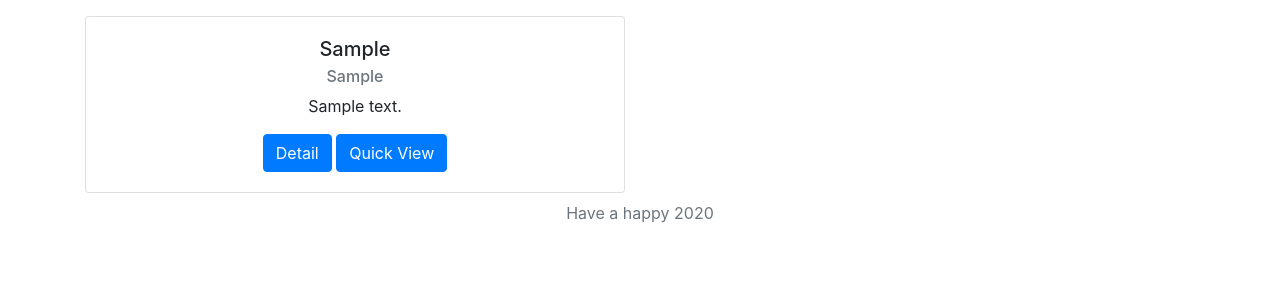
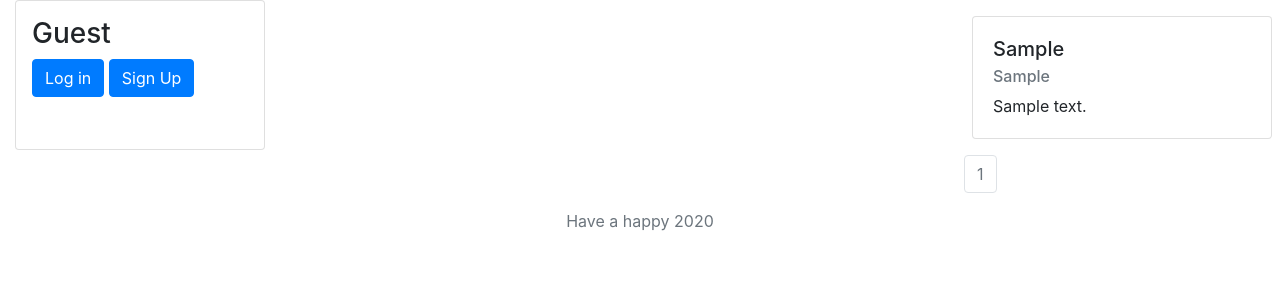
Before and after one commit to HTrinh43/jobsearch, a Django app: page / in a window 1280 px wide. Shown: the part 56-356 px from the top of the page. Run offline with Django 3.2, Linux system fonts and the light colour scheme; tables that the repository leaves empty hold one stand-in row (values such as "Sample post"); some libraries are stand-ins or nearby versions.

Commit message:
Adding pagination

```diff
--- a/post/models.py
+++ b/post/models.py
@@ -1,5 +1,6 @@
 from django.db import models
 from django.contrib.auth.models import User
+
 
 WORKTIME_CHOICE = [
 	('FULL','Fulltime'),
@@ -24,3 +25,12 @@ class Post(models.Model):
 
 	def salary_display(self):
 		return '$' + str(self.salary) + '/h'
+
+	def job_summary(self):
+		return self.job[:25]
+
+	def workplace_summary(self):
+		return self.workplace[:25]
+
+	def address_summary(self):
+		return self.address[:25]
--- a/post/static/custom/css/logincss.css
+++ b/post/static/custom/css/logincss.css
@@ -8,3 +8,5 @@
     -webkit-transition: .2s;
     transition: .2s;
 }
+
+<div class="card-text"><a href="{% url 'detail' post.id %}" class="invisible btn btn-primary">Detail</a><button type="button" class="invisible btn btn-primary btn-quickview" data-toggle="modal" data-post-id="{{post.id}}" data-target="#jobDetailModal">Quick View </button></div>
--- /dev/null
+++ b/post/static/custom/css/postcard.css
@@ -0,0 +1,10 @@
+.postcard {
+    width: 300px !important;
+    height: auto;
+}
+
+.usercard {
+    width: 250 !important;
+    height: 150;
+    /* border: solid .1rem black; */
+}
--- a/post/views.py
+++ b/post/views.py
@@ -5,41 +5,64 @@ from .models import Post
 from account.forms import CreateNewPost
 from django.contrib import messages
 from django.forms import ModelForm, Form
+from django.core.paginator import Paginator
+
+
 def home(request):
-
-	return render(request, 'main/home.html',{'posts':Post.objects.all()})
+	paginator = Paginator(Post.objects.all(), 9)
+	try:
+		page = int(request.GET.get('page', '1'))
+	except:
+		page = 1
+	try:
+		posts = paginator.page(page)
+	except(EmptyPage, InvalidPage):
+		posts = paginator.page(1)
+	# Get the index of the current page
+	index = posts.number - 1  # edited to something easier without index
+	# This value is maximum index of your pages, so the last page - 1
+	max_index = len(paginator.page_range)
+	# You want a range of 7, so lets calculate where to slice the list
+	start_index = index - 3 if index >= 3 else 0
+	end_index = index + 3 if index <= max_index - 3 else max_index
+	# Get our new page range. In the latest versions of Django page_range returns
+	# an iterator. Thus pass it to list, to make our slice possible again.
+	page_range = list(paginator.page_range)[start_index:end_index]
+	return render(request, 'main/home.html', {
+		'posts': posts,
+		'page_range': page_range,})
 
 @login_required
 def create(request):
-	post = Post()
+	post=Post()
 	if request.method == "POST":
-		form = CreateNewPost(request.POST)
+		form=CreateNewPost(request.POST)
 		if form.is_valid():
-			post.job = form.cleaned_data['job']
-			post.workplace = form.cleaned_data['workplace']
-			post.address = form.cleaned_data['address']
-			post.salary = int(form.cleaned_data['salary'])
-			post.description = form.cleaned_data['description']
-			post.pub_date = timezone.datetime.now()
-			post.author = request.user
-			post.worktime = form.cleaned_data['worktime']
+			post.job=form.cleaned_data['job']
+			post.workplace=form.cleaned_data['workplace']
+			post.address=form.cleaned_data['address']
+			post.salary=int(form.cleaned_data['salary'])
+			post.description=form.cleaned_data['description']
+			post.pub_date=timezone.datetime.now()
+			post.author=request.user
+			post.worktime=form.cleaned_data['worktime']
 			post.save()
 			# form.save()
 
 			return redirect('/post/' + str(post.id))
 	else:
-		form = CreateNewPost()
-	return render(request, 'post/create.html',{'form': form})
+		form=CreateNewPost()
+	return render(request, 'post/create.html', {'form': form})
 
 def detail(request, post_id):
-	post = get_object_or_404(Post, pk = post_id)
+	post=get_object_or_404(Post, pk=post_id)
 	return render(request, 'post/detail.html', {'post': post})
 
 def user_detail(request):
-	return render(request, 'post/user_detail_posts.html',{'posts':Post.objects.all()})
+	return render(request, 'post/user_detail_posts.html', {'posts': Post.objects.all()})
 
 def delete_post(request, post_id):
-	post = get_object_or_404(Post, pk = post_id)
+	post=get_object_or_404(Post, pk=post_id)
 	if request.method == 'POST':
 			post.delete()
 			messages.success(request, 'Your post has been deleted')
@@ -47,17 +70,17 @@ def delete_post(request, post_id):
 
 
 def edit_post(request, post_id):
-	post = get_object_or_404(Post, pk = post_id)
+	post=get_object_or_404(Post, pk=post_id)
 	if request.method == 'POST':
-		form = CreateNewPost(request.POST, instance=post)
+		form=CreateNewPost(request.POST, instance=post)
 		if form.is_valid():
 			form.save()
 			messages.success(request, 'Your post has been updated')
 			return redirect('/post/' + str(post.id))
 		else:
-			form = CreateNewPost(instance=post)
-	return render(request, 'post/create.html',{'form': form})
+			form=CreateNewPost(instance=post)
+	return render(request, 'post/create.html', {'form': form})
 
 def detail_ajax(request, post_id):
-	post = get_object_or_404(Post, pk = post_id)
+	post=get_object_or_404(Post, pk=post_id)
 	return render(request, 'post/quickviewJob.html', {'post': post})
--- a/templates/main/home.html
+++ b/templates/main/home.html
@@ -2,24 +2,64 @@
 
 {%block content%}
 
+<div class="d-flex flex-sm-column flex-md-row">
 
-<div class="container">
-	<div class="row pt-3 ">
-		{%for post in posts%}
-		<div class="col-sm-6 pb-2">
-				{% include 'main/post_card.html' with post=post only%}
+
+	<div class="container flex-column" >
+		{% include 'main/user_status_card.html'%}
+	</div>
+
+	<div class="d-flex flex-grow-1 flex-column ">
+
+		<div class="d-flex flex-wrap flex-row py-2">
+					{%for post in posts%}
+						{% include 'post/post_card.html' with post=post only%}
+					{%endfor%}
+
 		</div>
 
-		{% comment %} make a new row to divide every 3 cards {% endcomment %}
+		<nav aria-label="Page navigation example">
+			<ul class="pagination">
+
+				{% if posts.has_previous %}
+				<li class="page-item">
+    	  			<a class="page-link" href="?page={{ posts.previous_page_number }}" aria-label="Previous">
+    	    		<span aria-hidden="true">&laquo;</span>
+    	  			</a>
+   				</li>
+
+				{% endif %}
+
+				{% if posts.number|add:'-4' > 1 %}
+				    <li class="page-item"><a class="page-link" href="?page={{ posts.number|add:'-5' }}">&hellip;</a></li>
+				{% endif %}
+
+				{% for i in posts.paginator.page_range %}
+				    {% if posts.number == i %}
+						<li class="page-item disabled"><a class="page-link">{{ i }}</a></li>
+				    {% elif i > posts.number|add:'-5' and i < posts.number|add:'5' %}
+				        <li class="page-item"><a class="page-link" href="?page={{ i }}">{{ i }}</a></li>
+				    {% endif %}
+
+				{% endfor %}
+
+				{% if posts.paginator.page_range > posts.number %}
+				    <li class="page-item"><a href="?page={{ posts.number|add:'5' }}">&hellip;</a></li>
+				{% endif %}
+
+				{% if posts.has_next %}
+					<li class="page-item">
+    	  				<a class="page-link" href="?page={{ posts.next_page_number }}" aria-label="Next">
+    	    				<span aria-hidden="true">&raquo;</span>
+    	  				</a>
+    				</li>
+				{% endif %}
+
+			</ul>
+		</nav>
+
+	</div>
+</div>
 
 
-		{%endfor%}
-
-
-	</div>
-
-
-
-</div>
-
 {%endblock%}
--- a/templates/main/navbar.html
+++ b/templates/main/navbar.html
@@ -3,7 +3,7 @@
 
   <link rel="stylesheet" href="{%static 'bootstrap/css/bootstrap.min.css'%}">
   <link rel="stylesheet" href="{%static 'custom/css/logincss.css'%}">
-
+  <link rel="stylesheet" href="{%static 'custom/css/postcard.css'%}">
 
 </head>
 
--- a/templates/main/post_card.html
+++ /dev/null
@@ -1,21 +0,0 @@
-
-
-<div class="card text-center"  style=" cursor: pointer;">
-  <div class="card-body">
-
-    <h5 class="card-title">{{post.workplace}}</h5>
-    <h6 class="card-subtitle mb-2 text-muted">{{post.job}}</h6>
-    <p class="card-text">{{post.address}}</p>
-
-    <div class="card-text">
-      <a href="{% url 'detail' post.id %}" class = "btn btn-primary">Detail</a>
-      <button type="button" class="btn btn-primary btn-quickview" data-toggle="modal" data-post-id="{{post.id}}" data-target="#jobDetailModal">
-      Quick View
-      </button>
-
-
-
-    </div>
-
-  </div>
-</div>
--- /dev/null
+++ b/templates/main/user_status_card.html
@@ -0,0 +1,19 @@
+
+<div class="usercard p-2 card">
+{%if user.is_authenticated%}
+<div>
+    <h3>Hi {{user.username}}</h3>
+    <h5>Location</h5>
+
+</div>
+
+{% else %}
+
+<div class="status_card p-2">
+    <h3>Guest</h3>
+    <a href="" class="btn btn-primary">Log in</a>
+    <a href="" class="btn btn-primary">Sign Up</a>
+</div>
+
+{% endif %}
+</div>
--- /dev/null
+++ b/templates/post/post_card.html
@@ -0,0 +1,11 @@
+
+
+<div class="postcard card d-flex m-2" onClick="location.href='{% url 'detail' post.id %}'" style=" cursor: pointer;">
+  <div class="card-body d-flex flex-column mr-auto">
+
+    <h5 class="card-title">{{post.workplace_summary}}</h5>
+    <h6 class="card-subtitle mb-2 text-muted">{{post.job_summary}}</h6>
+    <p class="card-text">{{post.address_summary}}</p>
+
+  </div>
+</div>
--- a/templates/post/user_detail_posts.html
+++ b/templates/post/user_detail_posts.html
@@ -7,7 +7,7 @@
 		{%for post in posts%}
 			{% if user.is_authenticated and user.username == post.author.username %}
 			<div class="col-4 pl-3">
-				{% include 'main/post_card.html' with post=post only%}
+				{% include 'post/post_card.html' with post=post only%}
 			</div>
 			{%endif%}
 
```
Also changed, not shown: templates/post/post_list.html (added, +34 -0 lines).
